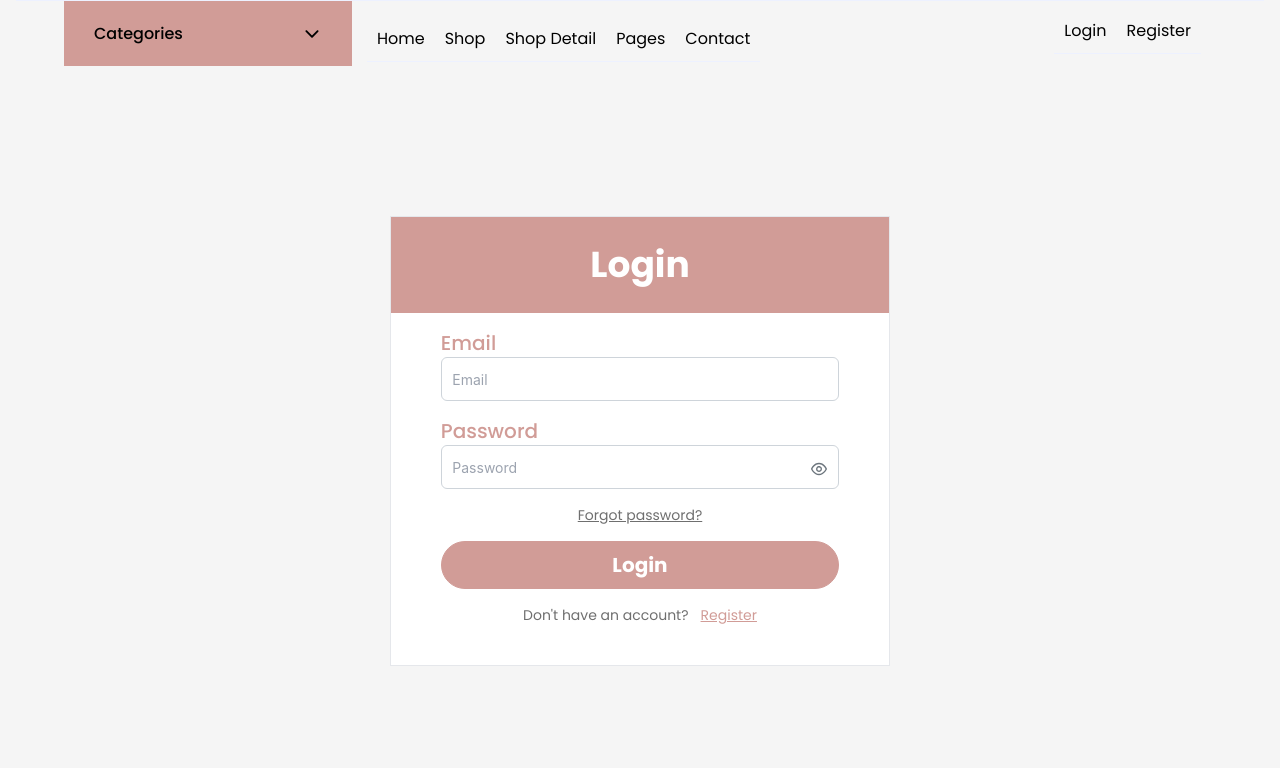
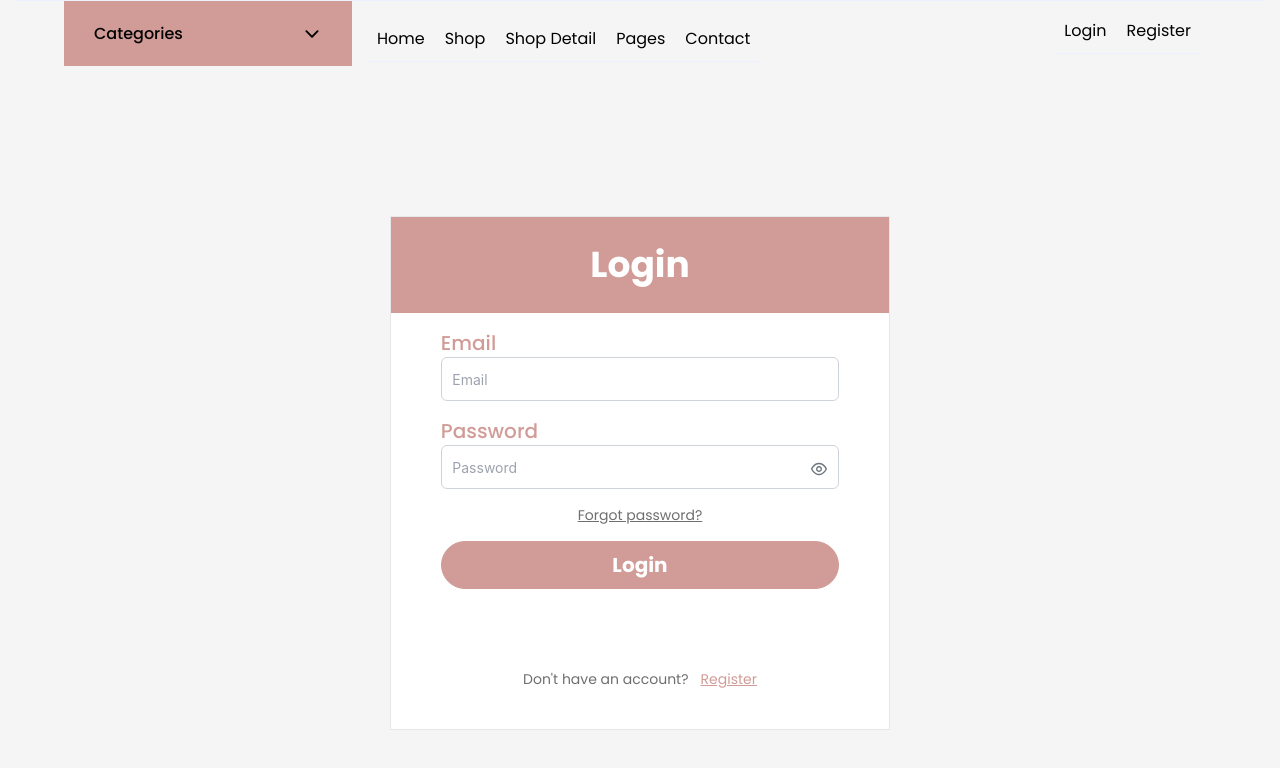
Before and after one commit to Mstfucrr/React-DailyShop, a React (Vite) app: page /login in a window 1280 px wide. Shown: the top 768 px of the page. Built offline with nearby package versions, Linux system fonts and the light colour scheme.

Commit message:
fix style

```diff
--- a/src/components/auth/loginForm.tsx
+++ b/src/components/auth/loginForm.tsx
@@ -73,7 +73,7 @@ const LoginForm = (props: Props) => {
     return (
         <>
 
-            <form className='w-4/5 h-4/5 flex flex-col' action=""
+            <form className='w-4/5 h-auto pb-16 flex flex-col' action=""
                 onSubmit={formik.handleSubmit}
             >
                 <div className="flex flex-col">
```
